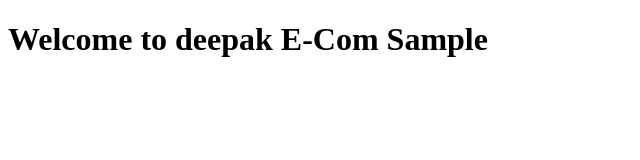
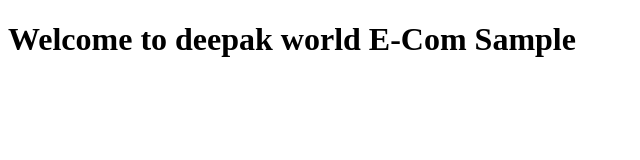
Before and after one commit to 12345dee/jenkins2, a website: page index.html in a window 1280 px wide. Shown: the whole page, without its empty margins (0-640 px from the left). Drawn offline with Linux system fonts and the light colour scheme; no server answers.

Commit message:
latest file

```diff
--- a/index.html
+++ b/index.html
@@ -5,7 +5,7 @@
 <title>Sample E‑Com</title>
 </head>
 <body>
-<h1>Welcome to deepak E‑Com Sample</h1>
+<h1>Welcome to deepak world E‑Com Sample</h1>
 <div id="products"></div>
 
 
```
